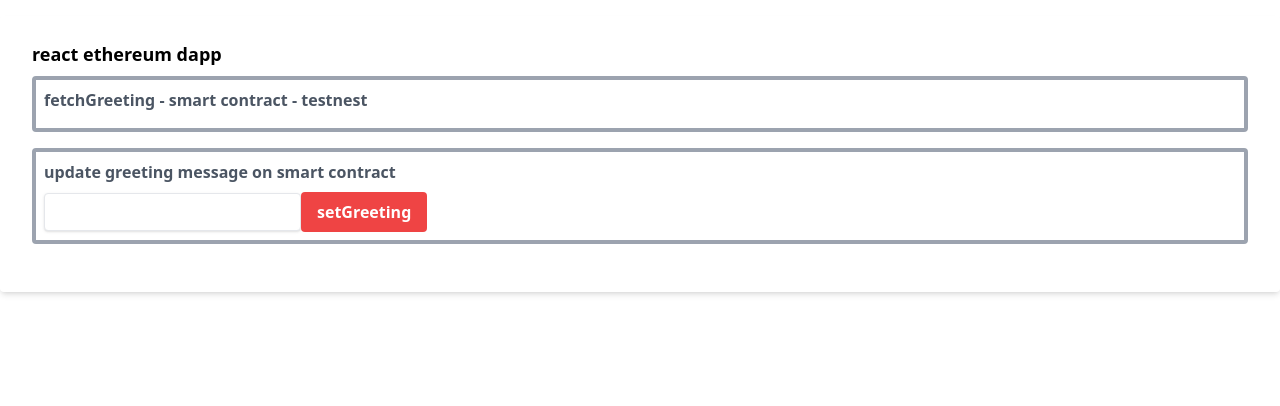
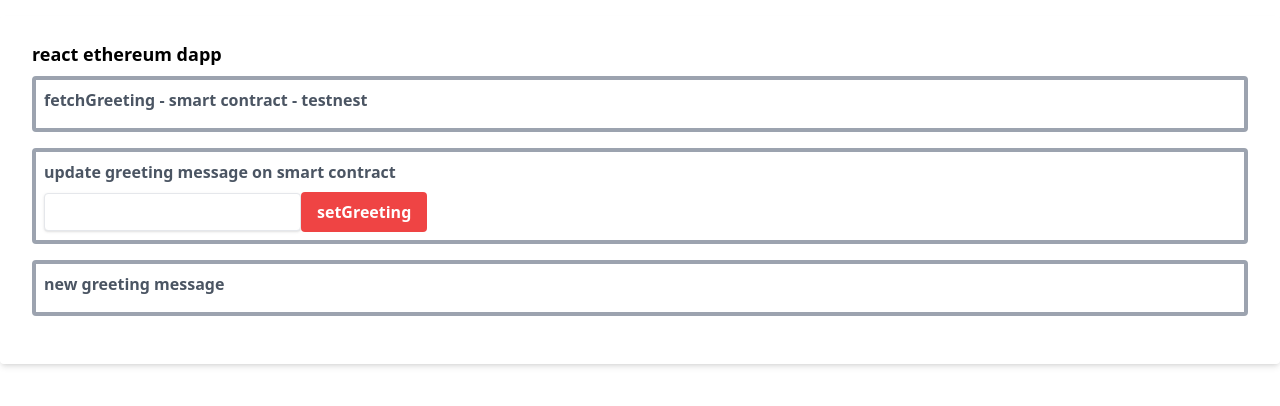
Before and after one commit to dhaedream/greet-1, a React (Create React App) app: page / in a window 1280 px wide. Shown: the top 406 px of the page. Built offline with nearby package versions, Linux system fonts and the light colour scheme.

Commit message:
handle click to submit input to blockchain that will update the state of app w new greeting. I have errors to troubleshoot to make it work

```diff
--- a/src/App.js
+++ b/src/App.js
@@ -55,6 +55,17 @@ function App() {
     await window.ethereum.request({ method: "eth_requestAccounts " });
   }
 
+  async function handleSubmit(event) {
+    // prevent default submit
+    event.preventDefault();
+    // targeting input data + directing it to blockchain
+    await setGreeting(event.target.greetingInput.value);
+    // updating component state w added input values from blockchain data
+    setGreetingValue(event.target.greetingInput.value);
+    // reset form input field
+    event.target.greetingInput.value = "";
+  }
+
   return (
     <div className="">
       <div className="shadow-md rounded px-8 pt-6 pb-8 mb-4 mt-4 ">
@@ -75,7 +86,7 @@ function App() {
           </div>
           <form
             className="flex items-center justofy-between"
-            // onSubmit={(event) => handleSubmit(event)}
+            onSubmit={(event) => handleSubmit(event)}
           >
             <input
               className="shadow appearance-none border rounded py-2 px-3 text-gray-700 leading-tight focus:outline-none focus:shadow-lg "
@@ -86,6 +97,12 @@ function App() {
             </button>
           </form>
         </div>
+        <div className="w-full border-4 p-2 mb-4 rounded border-gray-400">
+          <div className="text-gray-600 font-bold text-md mb-2">
+            new greeting message
+          </div>
+          <p>{greeting}</p>
+        </div>
       </div>
     </div>
   );
```
